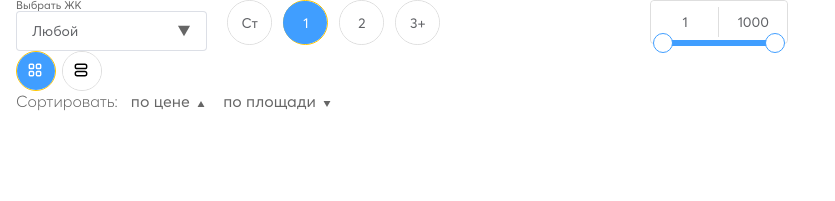
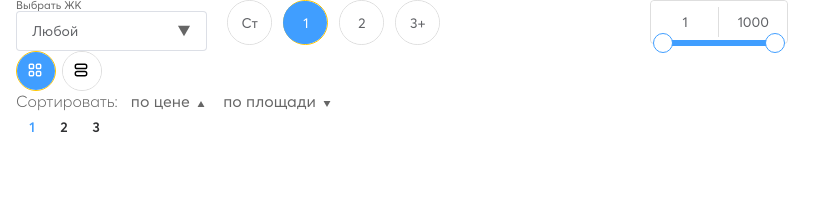
Before and after one commit to ruslan-byte/RRobTest, a Vue app: page / in a window 1280 px wide. Shown: the top 201 px of the page, without its empty margins (0-835 px from the left). Built offline with nearby package versions, Linux system fonts and the light colour scheme.

Commit message:
настроил pagination

```diff
--- a/src/App.vue
+++ b/src/App.vue
@@ -39,6 +39,7 @@
     </el-row>
     <ToggleCartType/>
     <ToggleSortParams/>
+    <el-pagination layout="pager" :total="30" />
   </div>
 </template>
 <script>
--- a/src/assets/scss/default.scss
+++ b/src/assets/scss/default.scss
@@ -57,7 +57,6 @@ ul.g-list
 	display: flex;
 	justify-content: flex-start;
 	gap: 16px;
-}
 	li
 	{
 		color:$light-gray;
@@ -75,6 +74,8 @@ li
 			border-radius: 50%;
 		}
 	}
+}
+
 
 @media (min-width: $tablet)
 {
--- a/src/assets/scss/element/styles.scss
+++ b/src/assets/scss/element/styles.scss
@@ -26,3 +26,5 @@
 		padding: 0;
 	}
 }
+//pagination
+.el-pager li {font-weight: 600}
--- a/src/assets/scss/element/variables.scss
+++ b/src/assets/scss/element/variables.scss
@@ -29,5 +29,10 @@ $colors: (
     "height": 1px,
     "button-size" : 12px,
     'button-wrapper-offset': -17px,
-    )
+    ),
+  $pagination: (
+   'button-width': 17px,
+   'button-height': 27px,
+   "font-size": 18px
+  ),
 );
```
Lines whose indentation alone changed are shown as unchanged.
